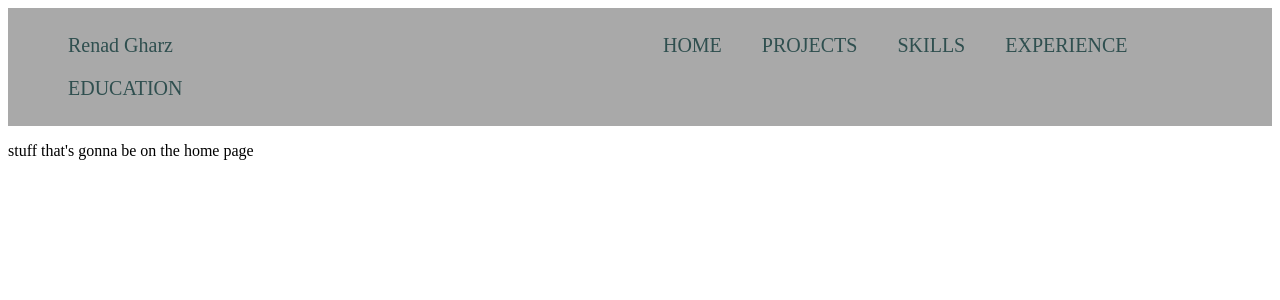
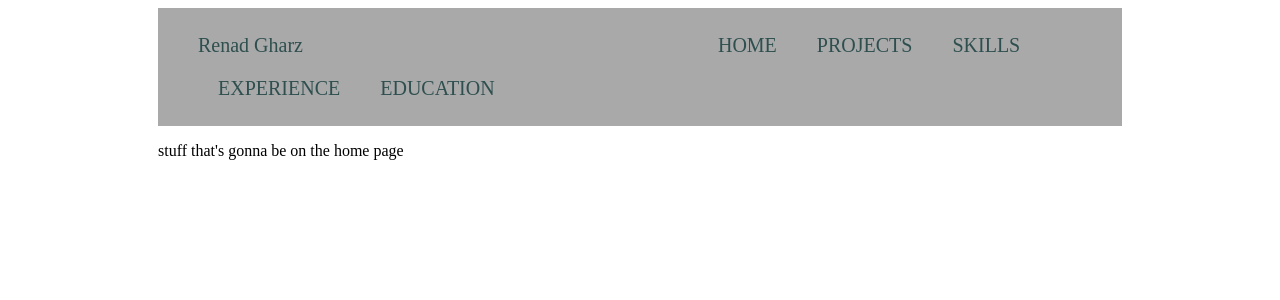
Before and after one commit to renadgharz/Portfolio-Website, a Flask app: page / in a window 1280 px wide. Shown: the top 300 px of the page. Run offline with Flask 2, Linux system fonts and the light colour scheme.

Commit message:
main content div

```diff
--- a/static/css/base.css
+++ b/static/css/base.css
@@ -1,3 +1,10 @@
+/* MAIN DIV */
+.main {
+    margin-left: 150px;
+    margin-right: 150px;
+}
+
+/* NAVBAR */
 .navbar {
   background-color: #A9A9A9;
   display: flex;
@@ -17,6 +24,12 @@
 }
 
 #name-logo {
-    margin-right: 450px !important;
+    margin-left: -20px;
+    margin-right: 375px !important;
     text-transform: none;
 }
+
+/* CONTENT DIV */
+.content {
+
+}
--- a/templates/base.html
+++ b/templates/base.html
@@ -3,9 +3,11 @@
 <head>
     <meta charset="UTF-8">
     <link rel="stylesheet" href="../static/css/base.css">
+    {% block stylesheet %}{% endblock %}
     <title>Renad Gharz | {% block title %}{% endblock %}</title>
 </head>
 <body>
+    <div class="main">
         <nav class="navbar">
             <ul>
                 <li><a href="{{ url_for('home') }}" id="name-logo">Renad Gharz</a></li>
@@ -16,7 +18,11 @@
                 <li><a href="{{ url_for('education') }}">Education</a></li>
             </ul>
         </nav>
+
+        <div class="content">
             {% block content %}
             {% endblock %}
+        </div>
+    </div>
 </body>
 </html>
--- a/templates/education.html
+++ b/templates/education.html
@@ -1,4 +1,9 @@
 {% extends "base.html" %}
+
+{% block stylesheet %}
+    <link rel="stylesheet" href="../static/css/education.css">
+{% endblock %}
+
 {% block title %}Education{% endblock %}
 
 {% block content %}
--- a/templates/experience.html
+++ b/templates/experience.html
@@ -1,4 +1,9 @@
 {% extends "base.html" %}
+
+{% block stylesheet %}
+    <link rel="stylesheet" href="../static/css/experience.css">
+{% endblock %}
+
 {% block title %}Experience{% endblock %}
 
 {% block content %}
--- a/templates/index.html
+++ b/templates/index.html
@@ -1,4 +1,10 @@
 {% extends "base.html" %}
+
+{% block stylesheet %}
+    <link rel="stylesheet" href="../static/css/index.css">
+{% endblock %}
+
+
 {% block title %}Home{% endblock %}
 
 {% block content %}
--- a/templates/projects.html
+++ b/templates/projects.html
@@ -1,4 +1,10 @@
 {% extends "base.html" %}
+
+{% block stylesheet %}
+    <link rel="stylesheet" href="../static/css/projects.css">
+{% endblock %}
+
+
 {% block title %}Projects{% endblock %}
 
 {% block content %}
--- a/templates/skills.html
+++ b/templates/skills.html
@@ -1,4 +1,10 @@
 {% extends "base.html" %}
+
+{% block stylesheet %}
+    <link rel="stylesheet" href="../static/css/skills.css">
+{% endblock %}
+
+
 {% block title %}Skills{% endblock %}
 
 {% block content %}
```
Lines whose indentation alone changed are shown as unchanged.
